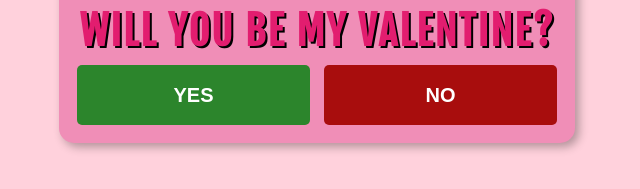
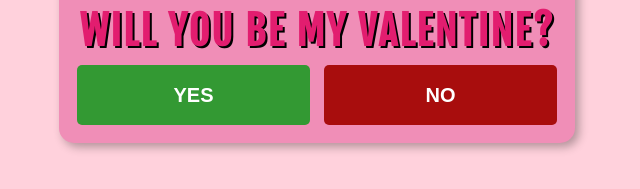
Before and after one commit to beansolo/valentines-2025, a plain HTML site: page index.html in a window 1280 px wide. Shown: the part 519-708 px from the top of the page, without its empty margins (323-963 px from the left). Drawn offline with Linux system fonts and the light colour scheme.

Commit message:
Update index.html

```diff
--- a/index.html
+++ b/index.html
@@ -48,7 +48,7 @@
 				cursor: pointer;
 			}
 			#yes {
-				background-color: #2c852c;
+				background-color: #339933;
 				margin-right: 7px;
 			}
 			#no {
```
